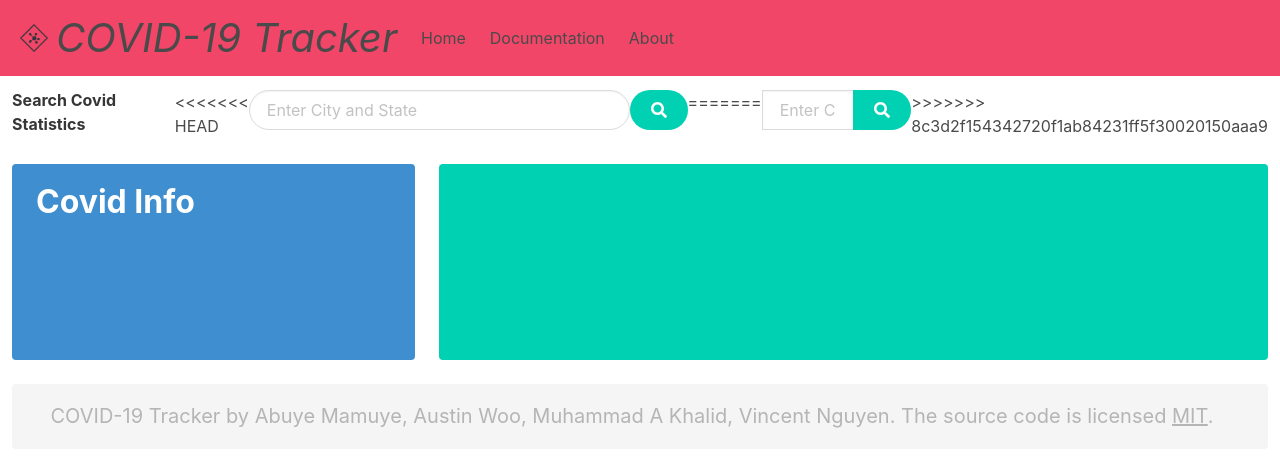
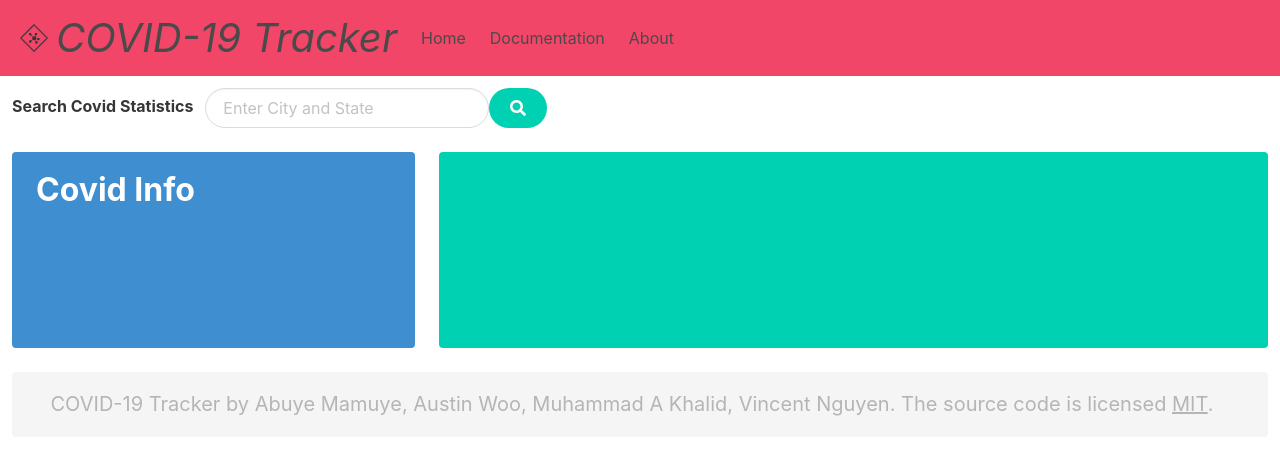
Before and after one commit to vincent-nguyen8931/COVID-19-Tracker, a plain HTML site: page index.html in a window 1280 px wide. Drawn offline with nearby package versions, Linux system fonts and the light colour scheme.

Commit message:
resolve conflicts in index html

```diff
--- a/index.html
+++ b/index.html
@@ -64,25 +64,11 @@
 
         <form name="validation">
             <div class="field has-addons is-rounded">
-<<<<<<< HEAD
                 <input type="text" class="form-control input is-rounded" name="searchTermHTML" id="search-term"
                     placeholder="Enter City and State">
                 <button type="submit" class="button is-primary is-rounded" id="search-button">
                     <i class="fas fa-search"></i>
                 </button>
-=======
-                <p class="control">
-
-                    <input type="text" class="form-control input is-rounded" name="searchTermHTML" id="search-term"
-                        placeholder="Enter City and State">
-
-                </p>
-                <p class="control">
-                    <button type="submit" class="button is-primary is-rounded" id="search-button">
-                        <i class="fas fa-search"></i>
-                    </button>
-                </p>
->>>>>>> 8c3d2f154342720f1ab84231ff5f30020150aaa9
             </div>
         </form>
     </div>
```
